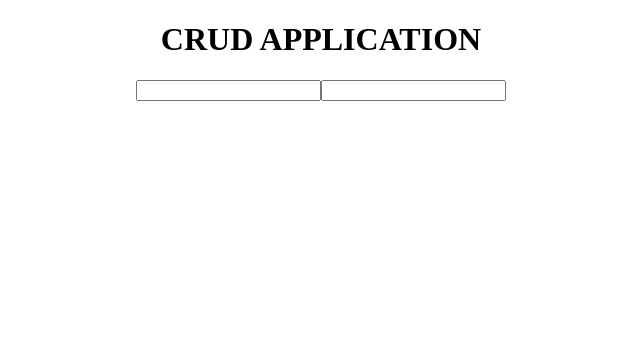
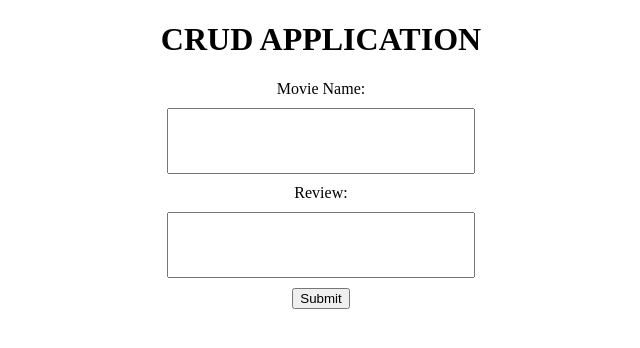
Before and after one commit to sassnorbert99/React-NodeJS-MySQL, a React (Create React App) app in the folder client/: page / in a window 1280 px wide. Shown: the top 348 px of the page, without its empty margins (319-959 px from the left). Built offline with nearby package versions, Linux system fonts and the light colour scheme.

Commit message:
client update
I updated and made my basic client modul

```diff
--- a/client/src/App.css
+++ b/client/src/App.css
@@ -1,3 +1,17 @@
 .App {
   text-align: center;
 }
+
+.form {
+  display: flex;
+  flex-direction: column;
+  align-items: center;
+  justify-content: center;
+}
+
+.form input {
+  width: 300px;
+  height: 60px;
+  margin: 10px;
+  font-size: 25px;
+}
--- a/client/src/App.js
+++ b/client/src/App.js
@@ -6,8 +6,12 @@ function App() {
       <h1>CRUD APPLICATION</h1>
 
       <div className="form">
+        <label>Movie Name:</label>
         <input type="text" name="movieName" />
+        <label>Review:</label>
         <input type="text" name="review" />
+
+        <button>Submit</button>
       </div>
 
     </div>
```
Also changed, not shown: 1 other file (tests, documents, lock files or other folders).
